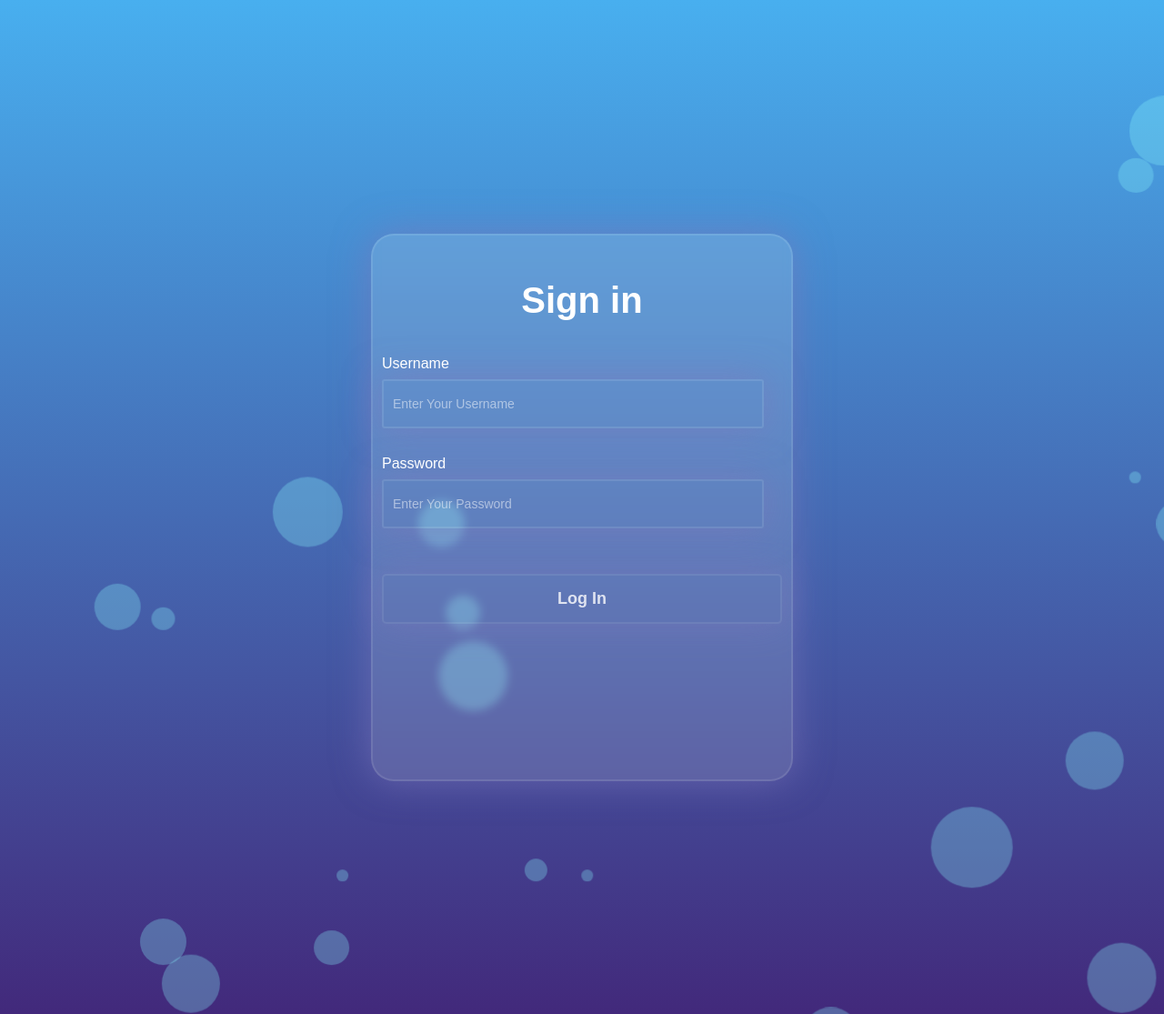
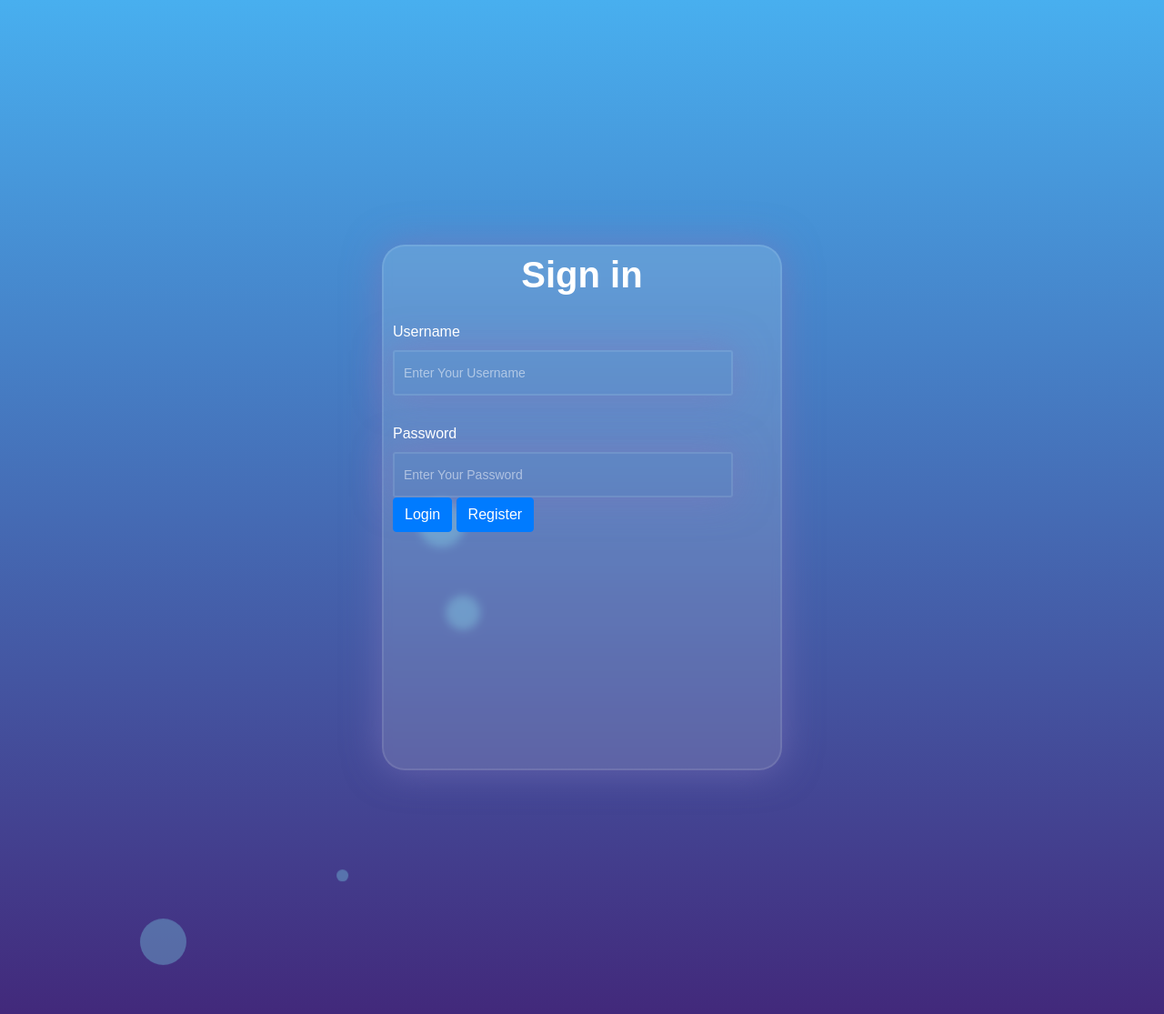
Before and after one commit to CMPE131-yuh/SeaMail, a Flask app: page /login in a window 1280 px wide. Shown: the whole page at 91% size. Run offline with Flask 3, Linux system fonts and the light colour scheme; parts of the project's set-up code (start-up, migrations or seed data) failed here and were passed over; some libraries are stand-ins or nearby versions.

Commit message:
Add files via upload
some layout change for cleaner code

```diff
--- /dev/null
+++ b/main/src/templates/base.html
@@ -0,0 +1,79 @@
+<html>
+  <!DOCTYPE html>
+  <head>
+    <title>{% block title %}{% endblock %}</title>
+    <link
+      rel="stylesheet"
+      href="https://stackpath.bootstrapcdn.com/bootstrap/4.4.1/css/bootstrap.min.css"
+      integrity="sha384-Vkoo8x4CGsO3+Hhxv8T/Q5PaXtkKtu6ug5TOeNV6gBiFeWPGFN9MuhOf23Q9Ifjh"
+      crossorigin="anonymous"
+    />
+    <link
+      rel="stylesheet"
+      href="https://stackpath.bootstrapcdn.com/font-awesome/4.7.0/css/font-awesome.min.css"
+      crossorigin="anonymous"
+    />
+    <meta charset="UTF-8" />
+    <meta http-equiv="X-UA-Compatible" content="IE=edge" />
+    <meta name="viewport" content="width=device-width, initial-scale=1.0" />
+    <link
+      rel="stylesheet"
+      type="text/css"
+      href="{{ url_for('static', filename='public/template_ocean.css') }}"
+    />
+    <link {% block link %}{% endblock %} />
+  </head>
+  <body>
+    <div class="ocean">
+      <div class="bubble bubble--1"></div>
+      <div class="bubble bubble--2"></div>
+      <div class="bubble bubble--3"></div>
+      <div class="bubble bubble--4"></div>
+      <div class="bubble bubble--5"></div>
+      <div class="bubble bubble--6"></div>
+      <div class="bubble bubble--7"></div>
+      <div class="bubble bubble--8"></div>
+      <div class="bubble bubble--9"></div>
+      <div class="bubble bubble--10"></div>
+      <div class="bubble bubble--11"></div>
+      <div class="bubble bubble--12"></div>
+      <div id="octocat"></div>
+    </div>
+
+    {% with messages = get_flashed_messages(with_categories=true) %} {% if
+    messages %} {% for category, message in messages %} {% if category ==
+    'error' %}
+    <div class="alert alert-danger alter-dismissable fade show" role="alert">
+      {{ message }}
+      <button type="button" class="close" data-dismiss="alert">
+        <span aria-hidden="true">&times;</span>
+      </button>
+    </div>
+    {% else %}
+    <div class="alert alert-success alter-dismissable fade show" role="alert">
+      {{ message }}
+      <button type="button" class="close" data-dismiss="alert">
+        <span aria-hidden="true">&times;</span>
+      </button>
+    </div>
+    {% endif %} {% endfor %} {% endif %} {% endwith %}
+
+    <div class="container">{% block content %} {% endblock %}</div>
+
+    <script
+      src="https://code.jquery.com/jquery-3.2.1.slim.min.js"
+      integrity="sha384-KJ3o2DKtIkvYIK3UENzmM7KCkRr/rE9/Qpg6aAZGJwFDMVNA/GpGFF93hXpG5KkN"
+      crossorigin="anonymous"
+    ></script>
+    <script
+      src="https://cdnjs.cloudflare.com/ajax/libs/popper.js/1.12.9/umd/popper.min.js"
+      integrity="sha384-ApNbgh9B+Y1QKtv3Rn7W3mgPxhU9K/ScQsAP7hUibX39j7fakFPskvXusvfa0b4Q"
+      crossorigin="anonymous"
+    ></script>
+    <script
+      src="https://maxcdn.bootstrapcdn.com/bootstrap/4.0.0/js/bootstrap.min.js"
+      integrity="sha384-JZR6Spejh4U02d8jOt6vLEHfe/JQGiRRSQQxSfFWpi1MquVdAyjUar5+76PVCmYl"
+      crossorigin="anonymous"
+    ></script>
+  </body>
+</html>
--- a/main/src/templates/log_in.html
+++ b/main/src/templates/log_in.html
@@ -1,78 +1,28 @@
-<!DOCTYPE html>
-<html lang="en">
+{% extends "base.html" %} {% block title %}Home{% endblock %} {% block link%}
+rel="stylesheet" href="{{ url_for('static', filename='public/log_in.css') }}" {%
+endblock %} {% block content%}
+<form class="Log-in-box" action="{{ url_for('login') }}" method="POST">
+  <h3>Sign in</h3>
 
-<head>
-    <meta charset="UTF-8">
-    <meta http-equiv="X-UA-Compatible" content="IE=edge">
-    <meta name="viewport" content="width=device-width, initial-scale=1.0">
-    <link rel="stylesheet" type="text/css" href="template_ocean.css" />
-    <link rel="stylesheet" href="log_in.css">
-    <title>LoginPage</title>
-</head>
-<body>
-  <div class="bubbles">
-    <div class="bubble"></div>
-    <div class="bubble"></div>
-    <div class="bubble"></div>
-    <div class="bubble"></div>
-    <div class="bubble"></div>
-    <div class="bubble"></div>
-    <div class="bubble"></div>
-    <div class="bubble"></div>
-    <div class="bubble"></div>
-    <div class="bubble"></div>
-    <div class="bubble"></div>
-    <div class="bubble"></div>
-    <div class="bubble"></div>
-    <div class="bubble"></div>
-    <div class="bubble"></div>
-    <div class="bubble"></div>
-    <div class="bubble"></div>
-    <div class="bubble"></div>
-    <div class="bubble"></div>
-    <div class="bubble"></div>
-    <div class="bubble"></div>
-    <div class="bubble"></div>
-    <div class="bubble"></div>
-    <div class="bubble"></div>
-    <div class="bubble"></div>
-    <div class="bubble"></div>
-    <div class="bubble"></div>
-    <div class="bubble"></div>
-    <div class="bubble"></div>
-    <div class="bubble"></div>
-    <div class="bubble"></div>
-    <div class="bubble"></div>
-    <div class="bubble"></div>
-    <div class="bubble"></div>
-    <div class="bubble"></div>
-    <div class="bubble"></div>
-    <div class="bubble"></div>
-    <div class="bubble"></div>
-    <div class="bubble"></div>
-    <div class="bubble"></div>
-    <div class="bubble"></div>
-    <div class="bubble"></div>
-    <div class="bubble"></div>
-    <div class="bubble"></div>
-    <div class="bubble"></div>
-    <div class="bubble"></div>
-    <div class="bubble"></div>
-    <div class="bubble"></div>
-    <div class="bubble"></div>
-    <div class="bubble"></div>
-    <form class="Log-in-box" action="{{ url_for('login') }}" method="POST">
-        <h3>Sign in</h3>
+  <label for="username">Username</label>
+  <input
+    id="username"
+    name="username"
+    type="text"
+    placeholder="Enter Your Username"
+    required
+  />
 
-        <label for="username">Username</label>
-        <input id="username" name="username" type="text" placeholder="Enter Your Username" required>
+  <label for="password">Password</label>
+  <input
+    id="password"
+    name="password"
+    type="password"
+    placeholder="Enter Your Password"
+    required
+  />
 
-        <label for="password">Password</label>
-        <input id="password" name="password" type="password" placeholder="Enter Your Password" required>
-
-        <button>Log In</button>
-    </form>
-  </div>
-</body>
-
-</html>
+  <a class="btn btn-primary" href="/home">Login</a>
+  <a class="btn btn-primary" href="/register">Register</a>
+</form>
+{% endblock %}
```
Also changed, not shown: main/src/templates/register.html (+4 -11 lines).
